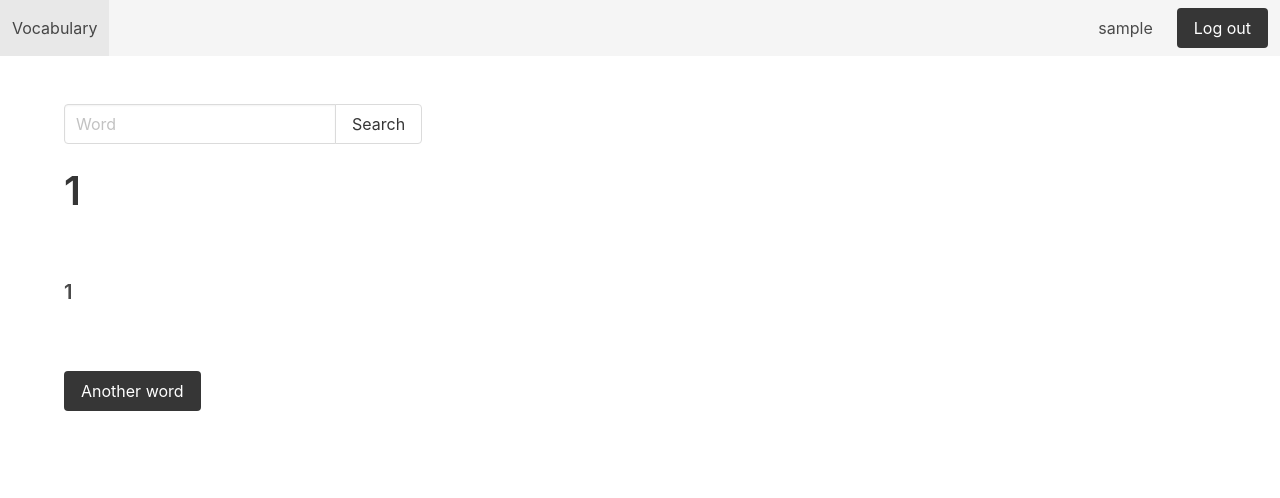
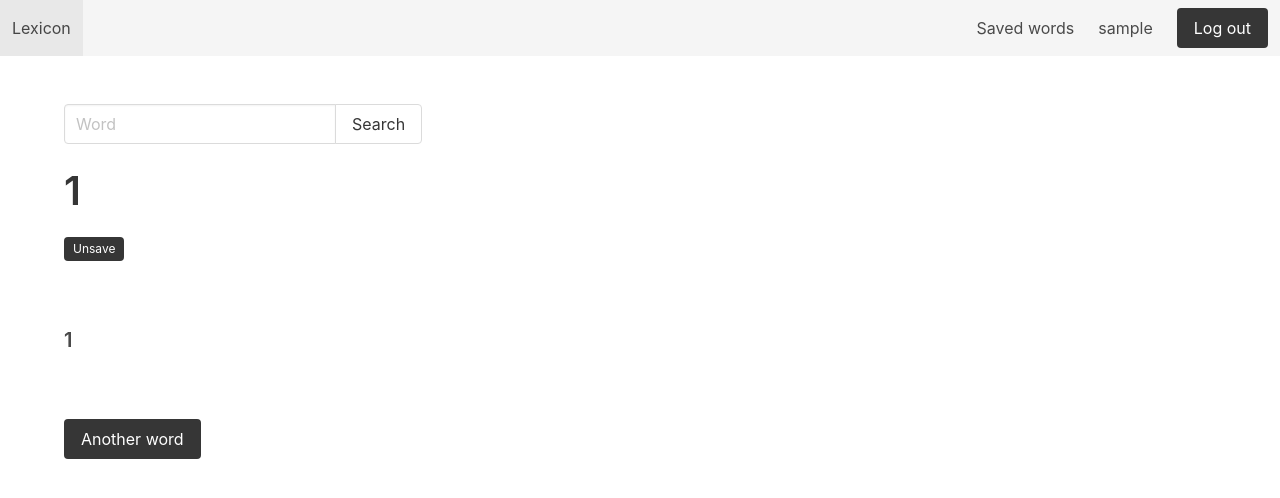
Before and after one commit to aarushigarg/vocab, a Flask app: page /word/1 in a window 1280 px wide. Shown: the top 498 px of the page. Run offline with Flask 2, Linux system fonts and the light colour scheme; a user stored in the database is signed in; a database or web service that is not in the repository returns one stand-in record (values such as "Sample title"); some libraries are stand-ins or nearby versions.

Commit message:
can save a word now

```diff
--- a/app.py
+++ b/app.py
@@ -6,7 +6,7 @@ app.secret_key = b'd\x81\xc3i4b\xca\xc9D\xd9\x05\x12V\xa0\x031'
 
 from oxford import get_rand_word, look_up_word
 
-from db import account_finder_or_creater, get_user_by_id
+from db import account_finder_or_creater, get_user_by_id, save_word_for_user, unsave_word_for_user, get_saved_words, word_saved_by_user_or_not
 
 from google.oauth2 import id_token
 from google.auth.transport import requests
@@ -38,7 +38,8 @@ def home():
 def word(the_word):
     word_meaning = look_up_word(the_word)
     display_word = the_word.replace("_", " ")
-    return render_template("word_display.html", word=display_word, word_meaning=word_meaning)
+    word_save_status = word_saved_by_user_or_not(current_user.id, display_word)
+    return render_template("word_display.html", word=display_word, word_meaning=word_meaning, word_save_status=word_save_status)
 
 #routes to a word that is searched
 @app.route("/search")
@@ -69,3 +70,24 @@ def logout():
     resp = make_response(redirect("/"))
     logout_user()
     return resp
+
+#saves the word
+@app.route("/save-word", methods=['POST'])
+def save_word():
+    word = request.form.get("word", "")
+    command = request.form.get("command", "")
+    user_id = current_user.id
+    if command == "save":
+        save_word_for_user(user_id, word)
+    else:
+        unsave_word_for_user(user_id, word)
+    return ""
+
+@app.route("/saved")
+def saved():
+    user_id = current_user.id
+    saved_words = get_saved_words(user_id)
+    users_saved_words = []
+    for l in saved_words:
+        users_saved_words.append(l[0])
+    return render_template("saved.html", users_saved_words=users_saved_words)
--- a/db.py
+++ b/db.py
@@ -50,3 +50,28 @@ def save_word(word, word_data):
     word_data = json.dumps(word_data) #convert from dict to str for saving
     cur = conn.cursor(cursor_factory=psycopg2.extras.DictCursor)
     cur.execute("insert into cached_words (word, data) values (%s, %s)", [word, word_data])
+
+def save_word_for_user(user_id, word):
+    cur = conn.cursor(cursor_factory=psycopg2.extras.DictCursor)
+    cur.execute("select * from saved_words where user_id = %s and word = %s", [user_id, word])
+    if not cur.fetchone():
+        cur.execute("insert into saved_words (user_id, word) values (%s, %s)", [user_id, word])
+
+def unsave_word_for_user(user_id, word):
+    cur = conn.cursor(cursor_factory=psycopg2.extras.DictCursor)
+    cur.execute("delete from saved_words where user_id = %s and word = %s", [user_id, word])
+
+def get_saved_words(user_id):
+    cur = conn.cursor(cursor_factory=psycopg2.extras.DictCursor)
+    cur.execute("select word from saved_words where user_id = %s", [user_id])
+    users_saved_words = cur.fetchall()
+    users_saved_words = users_saved_words
+    return users_saved_words
+
+def word_saved_by_user_or_not(user_id, word):
+    cur = conn.cursor(cursor_factory=psycopg2.extras.DictCursor)
+    cur.execute("select word from saved_words where user_id = %s and word = %s", [user_id, word])
+    if cur.fetchone():
+        return True
+    else:
+        return False
--- a/oxford.py
+++ b/oxford.py
@@ -16,10 +16,6 @@ def get_word_from_oxford(word):
     word_id = word
     url =  "https://od-api.oxforddictionaries.com:443/api/v2/entries/" + language + "/" + word_id.lower()
     r = requests.get(url, headers={"app_id": os.getenv("OXFORD_APP_ID"), "app_key": os.getenv("OXFORD_APP_KEY")})
-    if r.status_code != 200:
-        print("Oxfrod API call failed")
-        print(r.status_code)
-        print(r.text)
     data = r.json()
     return data
 
--- a/templates/base.html
+++ b/templates/base.html
@@ -17,10 +17,13 @@
     <nav class="navbar is-light" role="navigation" aria-label="main navigation">
         <div class="navbar-brand">
             <a class="navbar-item" href="/">
-                Vocabulary
+                Lexicon
             </a>
         </div>
         <div class="navbar-end">
+            <a class="navbar-item" href="/saved">
+                Saved words
+            </a>
             {% if user.is_anonymous %}
             <div class="navbar-item">
                 <a class="button is-dark" href="/login">
--- a/templates/word_display.html
+++ b/templates/word_display.html
@@ -19,31 +19,14 @@
         <h1 class="title is-2">
             {{word}}
         </h1>
-        <!--
-        {% for synset in synsets %}
-            <div class="container my-4">
-                <p class="has-text-weight-semibold is-size-5">
-                    {{synset.part_of_speech}}
-                </p>
-                <p>
-                    {% for defn in synset.definitions %}
-                        {{defn}}
-                    {% endfor %}
-                </p>
-                <p>
-                    {% for sentence in synset.sentences %}
-                        {% if word in sentence %}
-                            {{sentence}}
-                        {% endif %}
-                    {% endfor %}
-                </p>
-                <div class="tags has-addons">
-                    <span class="tag is-light">Saved?</span>
-                    <a href="#" class="saved-status tag is-dark is-small">No</a>
-                </div>
-            </div>
-        {% endfor %}
-        -->
+        <div class="tags has-addons">
+            {% if word_save_status %}
+                <a href="/save-word" class="saved-status tag is-dark" id="save-unsave-word" saved="true" word="{{word}}">Unsave</a>
+            {% else %}
+                <a href="/save-word" class="saved-status tag is-dark" id="save-unsave-word" saved="false" word="{{word}}">Save</a>
+            {% endif %}
+
+        </div>
         {% for word_lexical_category in word_meaning.word_lexical_categories %}
             <p>
                 {% for etymology in word_lexical_category.etymologies %}
@@ -100,4 +83,37 @@
         </form>
     </div>
 </section>
+
+<script type="text/javascript">
+    function saveOrUnsave(e) {
+        e.preventDefault();
+        var source = e.target || e.srcElement;
+        var saved = source.getAttribute("saved");
+
+        var http = new XMLHttpRequest();
+        var url = "/save-word";
+        var word = source.getAttribute("word");
+        var command = saved == "false" ? "save" : "unsave";
+        var params = "word=" + word + "&command=" + command;
+
+        http.open('POST', url, true);
+        http.setRequestHeader('Content-type', 'application/x-www-form-urlencoded')
+
+        http.onreadystatechange = function() {
+            console.log(http.readyState, http.status)
+            if (http.readyState == 4 && http.status == 200) {
+                if (command == "save") {
+                    source.setAttribute("saved", "true");
+                    source.text = "Unsave"
+                } else {
+                    source.setAttribute("saved", "false");
+                    source.text = "Save"
+                }
+
+            }
+        }
+        http.send(params);
+    }
+    document.getElementById("save-unsave-word").addEventListener("click", saveOrUnsave);
+</script>
 {% endblock %}
--- a/vocab.sql
+++ b/vocab.sql
@@ -22,11 +22,10 @@ create table if not exists saved_words (
     id serial primary key,
     user_id int not null,
     word varchar(256) not null,
-    word_defn_id varchar(16) not null,
     create_time timestamp default now()
 );
 
-create unique index saved_words_idx on saved_words (user_id, word, word_defn_id);
+create unique index saved_words_idx on saved_words (user_id, word);
 
 create table if not exists cached_words (
     word varchar(512) primary key,
```
Also changed, not shown: templates/saved.html (+11 -0 lines).
